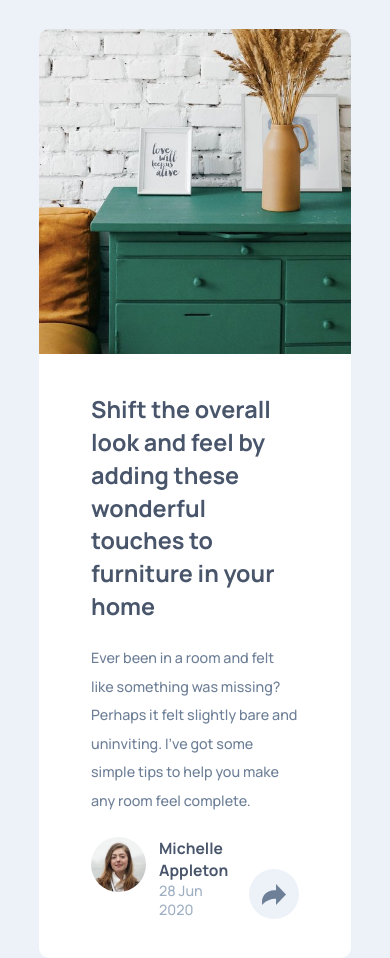
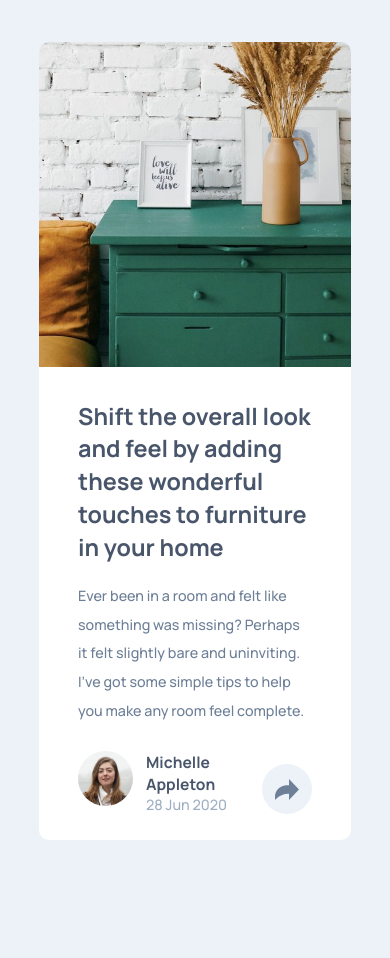
Before and after one commit to Nazaf64/article-preview-component, a plain HTML site: page index.html in a window 390 px wide. After the commit the page ends 844 px from the top, so only its background shows below. Drawn offline with Linux system fonts and the light colour scheme.

Commit message:
mobile share bar work in progress

```diff
--- a/index.html
+++ b/index.html
@@ -15,12 +15,14 @@
 
 
 </head>
-<body onresize=onResize()>
+<body onresize=onResize() onload=onResize()>
 
     <main>
 
         <div id="card-image"></div>
         <div id="card-text" class="grid-container">
+            <div class="text">
+
                 <h1> Shift the overall look and feel by adding these wonderful touches to furniture in your home</h1>
 
                 <p id="description">Ever been in a room and felt like something was missing? Perhaps
@@ -28,7 +30,11 @@
                 to help you make any room feel complete.
                 </p>
 
-            <div class="grid-cell" id="avatar-card">
+            </div>
+
+            <!-- <div class="footer"> -->
+
+                <div id="avatar-card">
                     <img id="avatar" src="images/avatar-michelle.jpg" alt="avatar">
                     <div id="avatar-text">
                         <h4>Michelle Appleton</h4>
@@ -36,7 +42,7 @@
                     </div>
                 </div>
 
-            <div class="grid-cell" id="share-container">
+                <div class="share-clicked" id="share-container">
                     <div id="bubble-set" class="bubble">
                             <div id="bubble-box">
                                 <ul id="share-list">
@@ -55,6 +61,10 @@
 
                 </div>
 
+            <!-- </div> -->
+
+
+
         </div>
 
     </main>
--- a/main.js
+++ b/main.js
@@ -4,8 +4,8 @@ function onResize(){
     let bubble = document.getElementById('bubble-set');
     let share = document.getElementById('share-icon-container');
 
-
-    if (window.innerWidth > 1000){
+    let windowWidth = window.innerWidth;
+    if (windowWidth > 1000){
 
         // Bubble margin adjust
         let bubble_width = bubble.offsetWidth;
@@ -22,10 +22,9 @@ function onResize(){
         let share_number = `${share_adjust}px`;
 
         share.style.marginRight = share_number;
-    } else if(window.innerWidth <= 1000){
+    } else if(windowWidth <= 1000){
         bubble.style.marginRight = 0;
         share.style.marginRight = 0;
-
     }
 }
 
--- a/style.css
+++ b/style.css
@@ -39,6 +39,23 @@ h1, h4{
 h1{
     font-size: 1.8em;
     line-height: 1.4em;
+    padding-bottom: 0.8em;
+}
+
+/* h1, p#description{
+    padding-left: 4em;
+    padding-right: 4em;
+    padding-top: 3em;
+} */
+
+.text{
+    grid-row: 1/3;
+    grid-column: 1/3;
+
+    padding-top: 3em;
+    padding-left: 4em;
+    padding-right: 4em;
+    padding-bottom: 1.5em;
 }
 
 p{
@@ -47,8 +64,8 @@ p{
 
 p#description{
     font-size: 1.1em;
-    margin-top: 1.5em;
-    margin-bottom: 1.5em;
+    /* margin-top: 1.5em;
+    margin-bottom: 1.5em; */
     line-height: 2em;
 }
 
@@ -65,7 +82,7 @@ p#date{
 
 .grid-container{
     display: grid;
-    grid-template-columns: 1fr 1fr;
+    grid-template-columns: 4fr 1fr;
 }
 
 .grid-container h1, .grid-container p{
@@ -73,30 +90,34 @@ p#date{
     grid-column-end: 3;
 }
 
-.grid-container h1{
+/* .grid-container h1{
     grid-row: 1/2;
 }
 
 .grid-container p{
     grid-row: 2/3;
-}
+} */
 
 #card-text{
-    padding: 3em 4em;
-    padding-right: 4.5em; /* needed for readjustment with the bubble */
+    /* padding: 3em 4em; */
+    /* padding-right: 4.5em; needed for readjustment with the bubble */
     background-color: #fff;
     border-top-right-radius: var(--border-radius);
     border-bottom-right-radius: var(--border-radius);
 }
 
 #avatar-card{
-    grid-column-start: 1;
-    grid-column-end: 2;
+    grid-row: 3;
+    grid-column: 1;
 
     display: grid;
-    grid-template-columns: 1fr 3fr;
-    justify-content: center;
+    grid-template-columns: 1fr 4fr;
+    justify-content: start;
     align-content: end;
+
+    padding-left: 4em;
+    padding-bottom: 3em;
+
 }
 
 img#avatar{
@@ -118,15 +139,18 @@ p#date{
     font-size: 1.1em;
 }
 
-#share-container{
+.share-clicked{
+    grid-column: 2;
+    grid-row: 2/4;
+
     display: grid;
     grid-template-columns: 1fr;
 
-    grid-column: 2;
-    grid-row: 2/4;
-
     justify-content: end;
     align-content: end;
+
+    padding-right: 4em;
+    padding-bottom: 3em;
 }
 
 button{
@@ -162,11 +186,9 @@ button:hover{
 
 .bubble{
     visibility: hidden;
-    /* display: grid; */
 }
 
 .bubble-toggle{
-    /* display: none; */
     visibility: visible;
 }
 
@@ -196,6 +218,13 @@ ul {
 
 }
 
+.footer{
+    grid-row: 3;
+    grid-column: 1/3;
+}
+
+
+
 @media screen and (max-width: 1000px){
     body{
         height: 100vh;
@@ -204,8 +233,9 @@ ul {
     main{
         grid-template-columns: 1fr;
         max-width: 80%;
+        /* max-width: 350px; */
+
         max-height: 90vh;
-        margin-bottom: 2em;
     }
 
     #card-image, #card-text{
@@ -219,17 +249,62 @@ ul {
         border-top-right-radius: var(--border-radius);
     }
 
+    .text{
+        padding-top: 2.5em;
+        padding-bottom: 0;
+        padding-left: 3em;
+        padding-right: 3em;
+
+        margin-bottom: 1em;
+    }
+
     #card-text{
-        padding: 3em 4em;
+        /* padding: 3em 4em; */
         background-color: #fff;
         border-bottom-right-radius: var(--border-radius);
         border-bottom-left-radius: var(--border-radius);
     }
 
-    #share-container{
-        grid-column: 2;
+    #avatar-card{
+        grid-template-columns: 1fr 6fr;
+        padding-left: 3em;
+        padding-bottom: 2em;
+        padding-top: 1em;
+        align-content: center;
+    }
+
+    button{
         grid-row: 3;
     }
+
+    .share-clicked{
+        padding-right: 3em;
+        padding-bottom: 2em;
+        padding-top: 1em;
+
+        color: var(--date-color);
+    }
+
+    .share-clicked-toggle{
+        padding-top: 1em;
+        padding-right: 3em;
+        padding-bottom: 2em;
+
+        color: var(--date-color);
+        background-color: var(--header-color);
+        border-bottom-left-radius: var(--border-radius);
+        border-bottom-right-radius: var(--border-radius);
+
+        display: grid;
+        grid-template-columns: 1fr;
+        grid-row: 3;
+        grid-column: 1/3;
+
+        /* justify-content: end;
+        align-content: end; */
+    }
+
+
 
     #arrow-down{
         display: none;
@@ -238,4 +313,31 @@ ul {
     #bubble-set{
         display: none;
     }
+
+    #bubble-set-toggle{
+        display: inline;
+        grid-row: 3;
+        grid-column: 1/3;
+    }
+
+    /* #bubble-set{
+        display: grid;
+        grid-template-columns: 1fr;
+        justify-self: end;
+        align-self: end;
+        margin-bottom: 1.5em;
+    } */
+
+    /* #avatar-card, .share-clicked, button{
+        display: none;
+    } */
+
+    /* .footer-wrapper{
+        display: flex;
+        height: 3em;
+        width: 100%;
+        background-color: var(--header-color);
+    } */
+
+
 }
```
Lines whose indentation alone changed are shown as unchanged.
